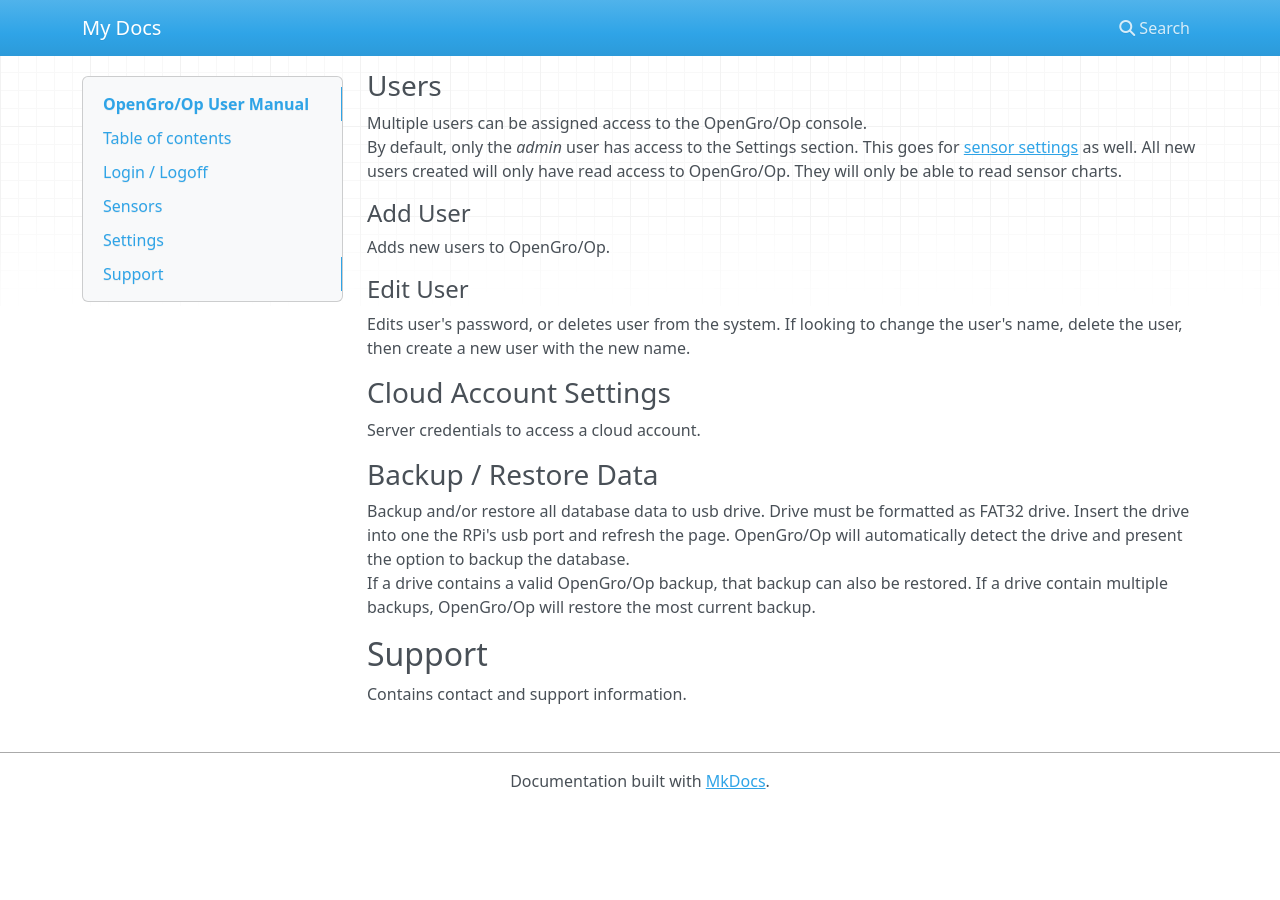
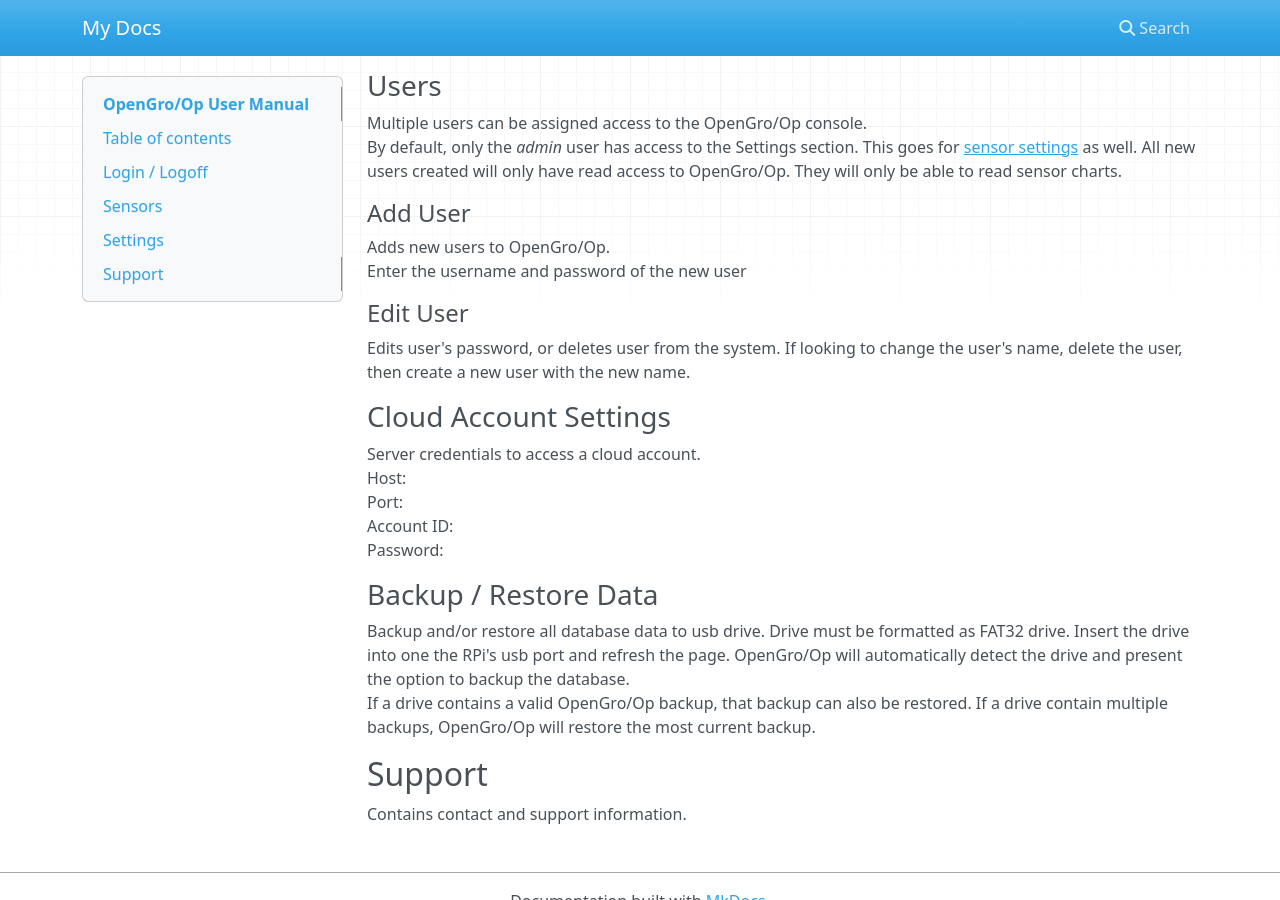
Before and after one commit to OpenGroop/groopi-docs, an MkDocs documentation site: the page built from docs/index.md, in a window 1280 px wide and 900 px high, scrolled down 2656 px. Built offline with MkDocs 1.6.1, drawn with Linux system fonts in a browser that asks for light colours; nearby versions of some CDN libraries; before the commit the page ends 3465 px from its top, so only the background shows below that.

Commit message:
File edits.

```diff
--- a/docs/index.md
+++ b/docs/index.md
@@ -109,6 +109,7 @@ By default, only the _admin_ user has access to the Settings section. This goes
 <a name="user_add"></a>
 #### Add User
 Adds new users to OpenGro/Op.
+Enter the username and password of the new user
 
 <a name="Edit User"></a>
 #### Edit User
@@ -117,6 +118,11 @@ Edits user's password, or deletes user from the system. If looking to change the
 <a name="cloud_account_settings"></a>
 ### Cloud Account Settings
 Server credentials to access a cloud account.
+Host:
+Port:
+Account ID:
+Password:
+
 
 <a name="backup_restore"></a>
 ### Backup / Restore Data
```
Also changed, not shown: 1 other file.
